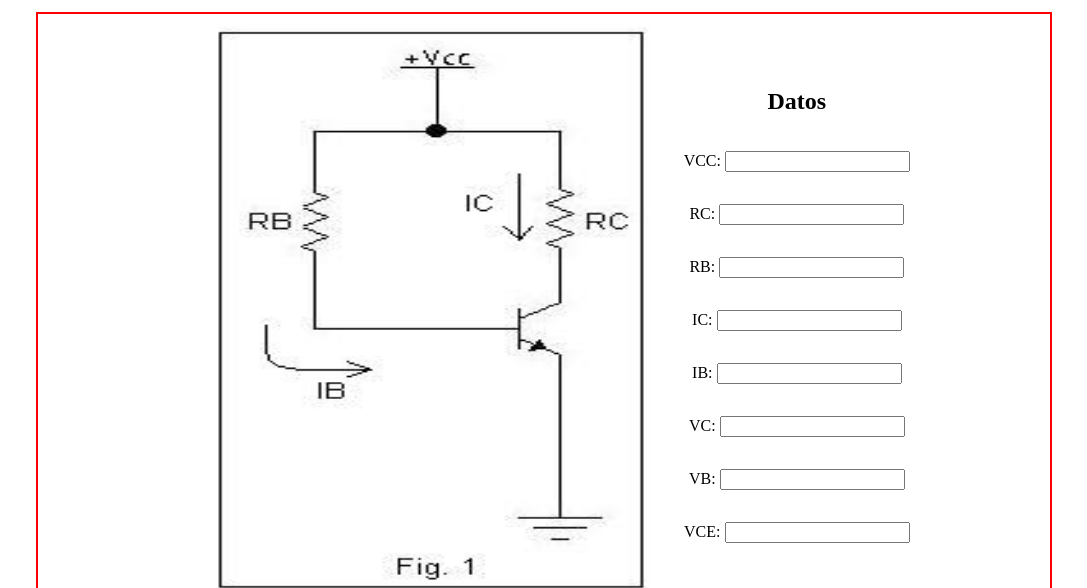
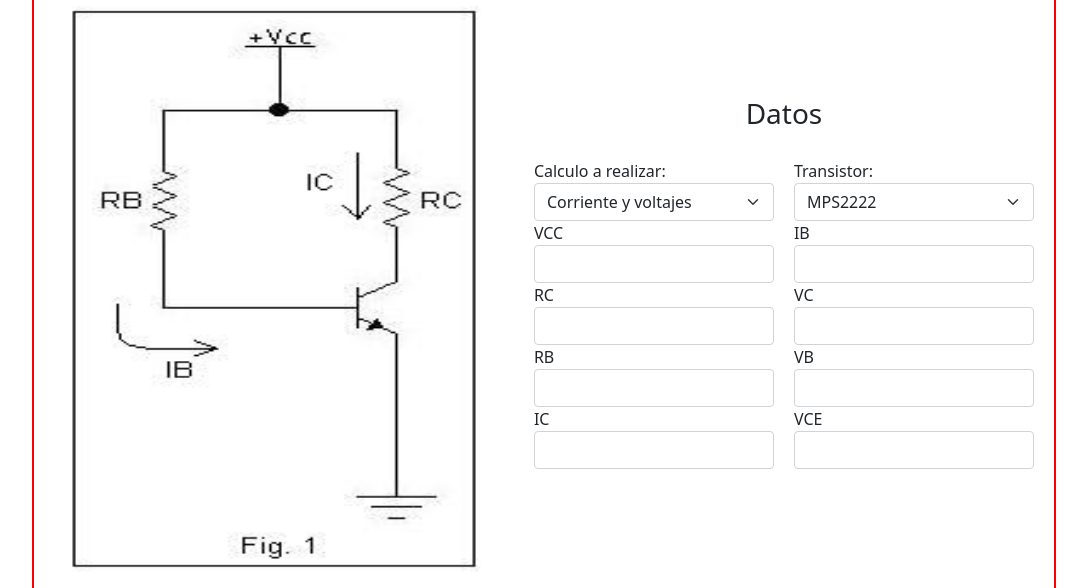
Before and after one commit to JetceMx/Electronica-Proyecto, a plain HTML site: page index.html in a window 1280 px wide. Shown: the part 102-690 px from the top of the page, without its empty margins (96-1183 px from the left). Drawn offline with nearby package versions, Linux system fonts and the light colour scheme.

Commit message:
Index.html v2

```diff
--- a/index.html
+++ b/index.html
@@ -7,6 +7,7 @@
     <meta name="viewport" content="width=device-width, initial-scale=1.0">
     <script src="Calculos.js"></script>
     <link rel="stylesheet" href="style.css">
+    <link href="https://cdn.jsdelivr.net/npm/bootstrap@5.0.2/dist/css/bootstrap.min.css" rel="stylesheet" integrity="sha384-EVSTQN3/azprG1Anm3QDgpJLIm9Nao0Yz1ztcQTwFspd3yD65VohhpuuCOmLASjC" crossorigin="anonymous">
     <title>Proyecto Electronica</title>
 </head>
 
@@ -15,16 +16,42 @@
     <h2 class="titulo">Polarizacion Fija</h2>
     <div class="contenedor-PolFija">
         <img src="Imagenes/Polarizacion Fija.JPG" alt="">
-        <div class="contenedorValores">
-            <h2 class="titulo">Datos</h2>
-            <p id="PF-VCC" class="valor">VCC: <input type="text"></p>
-            <p id="PF-RC" class="valor">RC: <input type="text"></p>
-            <p id="PF-RB" class="valor">RB: <input type="text"></p>
-            <p id="PF-IC" class="valor">IC: <input type="text"></p>
-            <p id="PF-IB" class="valor">IB: <input type="text"></p>
-            <p id="PF-VC" class="valor">VC: <input type="text"></p>
-            <p id="PF-VB" class="valor">VB: <input type="text"></p>
-            <p id="PF-VCE" class="valor">VCE: <input type="text"></p>
+        <div class="contenedor-datos">
+            <h3 class="titulo">Datos</h3>
+            <div class="contenedorValores">
+                <div class="form-group">
+                    <label for="sel1">Calculo a realizar:</label>
+                    <select class="form-select" aria-label="Default select example">
+                        <option value="1">Corriente y voltajes</option>
+                        <option value="2">Resistencias</option>
+                    </select>
+                    <label for="">VCC</label>
+                    <input type="text" class="form-control" id="PF-VCC">
+                    <label for="">RC</label>
+                    <input type="text" class="form-control" id="PF-RC">
+                    <label for="">RB</label>
+                    <input type="text" class="form-control" id="PF-RB">
+                    <label for="">IC</label>
+                    <input type="text" class="form-control" id="PF-IC">
+                </div>
+
+                <div class="form-group">
+                    <label for="sel1">Transistor:</label>
+                    <select class="form-select" aria-label="Default select example">
+                        <option value="1">MPS2222</option>
+                        <option value="2">T1P41</option>
+                        <option value="3">BC547</option>
+                    </select>
+                    <label for="">IB</label>
+                    <input type="text" class="form-control" id="PF-IC">
+                    <label for="">VC</label>
+                    <input type="text" class="form-control" id="PF-VC">
+                    <label for="">VB</label>
+                    <input type="text" class="form-control" id="PF-VB">
+                    <label for="">VCE</label>
+                    <input type="text" class="form-control" id="PF-VCE">
+                </div>
+            </div>
         </div>
     </div>
     <div class="contenedor-PolEmisor">
@@ -36,6 +63,9 @@
     <div class="contenedor-RealiColector">
         <h2 class="titulo">Realimentacion del colector</h2>
     </div>
+
+    <script src="https://cdn.jsdelivr.net/npm/@popperjs/core@2.9.2/dist/umd/popper.min.js" integrity="sha384-IQsoLXl5PILFhosVNubq5LC7Qb9DXgDA9i+tQ8Zj3iwWAwPtgFTxbJ8NT4GN1R8p" crossorigin="anonymous"></script>
+    <script src="https://cdn.jsdelivr.net/npm/bootstrap@5.0.2/dist/js/bootstrap.min.js" integrity="sha384-cVKIPhGWiC2Al4u+LWgxfKTRIcfu0JTxR+EQDz/bgldoEyl4H0zUF0QKbrJ0EcQF" crossorigin="anonymous"></script>
 </body>
 
 </html>
--- a/style.css
+++ b/style.css
@@ -1,7 +1,6 @@
-
-img {
-    height: 600px;
-    width: 50%;
+.valor,
+.titulo {
+    text-align: center;
 }
 
 .contenedor-PolFija,
@@ -20,13 +19,20 @@ img {
 
 .contenedorValores {
     display: flex;
+    flex-direction: row;
+    margin: 10px;
+}
+
+.contenedor-datos{
+    display: flex;
     flex-direction: column;
 }
 
-.valor {
-    text-align: center;
+.form-group {
+    margin: 10px;
 }
 
-.titulo{
-    text-align: center;
+img {
+    height: 600px;
+    width: 50%;
 }
```
